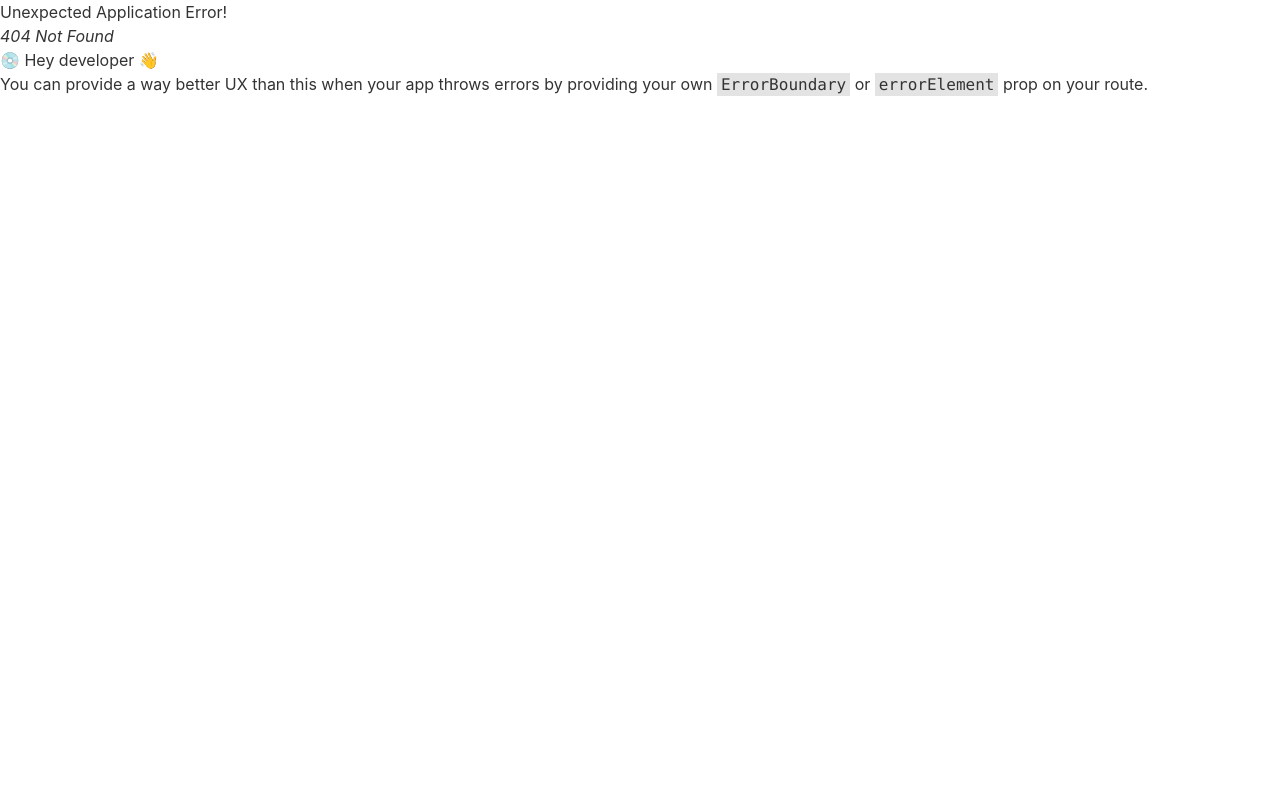
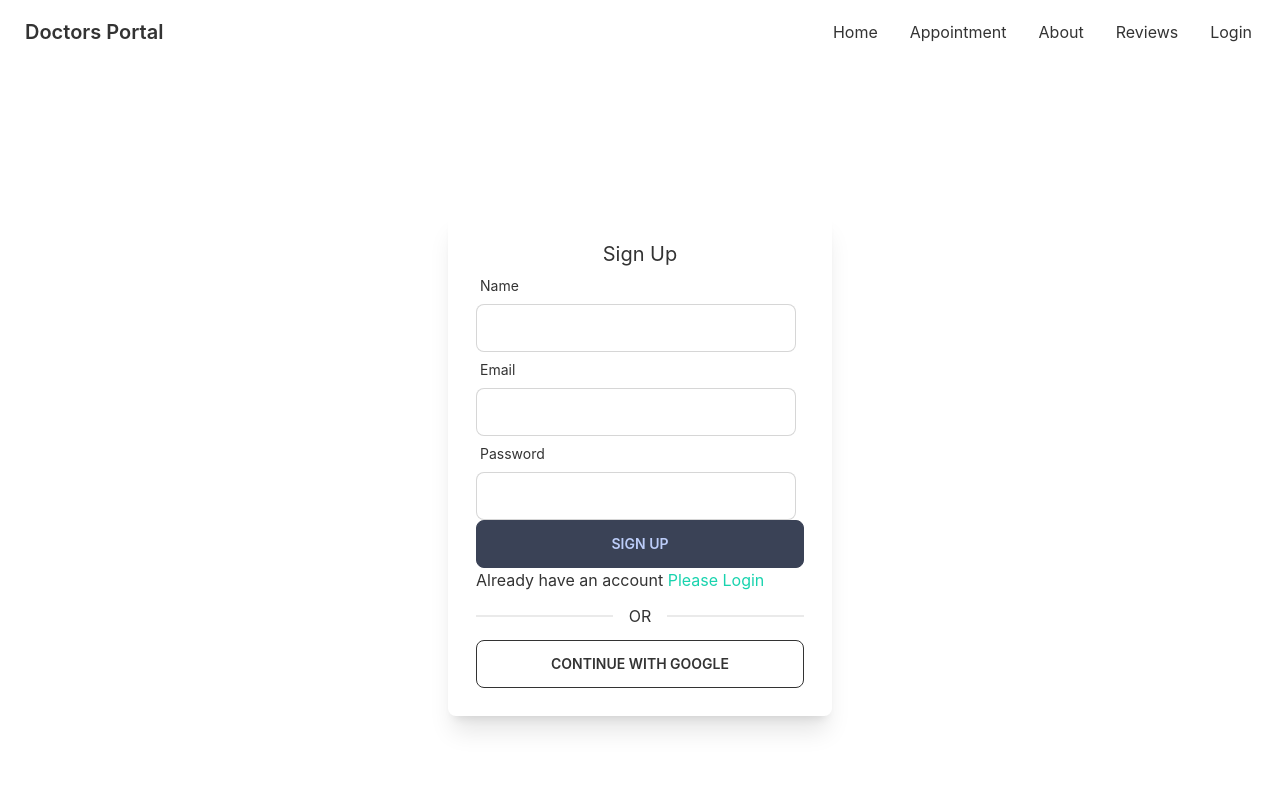
Before and after one commit to mohon63/doctors-portal-client2, a React (Create React App) app: page /signup in a window 1280 px wide. Before the commit this address had no page. Shown: the top 800 px of the page. Built offline with nearby package versions, Linux system fonts and the light colour scheme.

Commit message:
login and signUP authentication

```diff
--- a/src/Pages/Login/Login.js
+++ b/src/Pages/Login/Login.js
@@ -1,24 +1,37 @@
-import React, { useState } from 'react';
+import React from 'react';
 import { useForm } from 'react-hook-form';
 import { Link } from 'react-router-dom';
 
 const Login = () => {
-    const { register, handleSubmit } = useForm();
-    const [data, setData] = useState('')
+    const { register, formState: { errors }, handleSubmit } = useForm();
+    const handleLogin = data => {
+        console.log(data)
+    }
     return (
         <div className='h-[800px] flex justify-center items-center'>
             <div className='w-96 p-7 shadow-xl rounded-lg'>
-                <h2 className='text-xl'>Login</h2>
-                <form onSubmit={handleSubmit(setData)}>
+                <h2 className='text-xl text-center'>Login</h2>
+                <form onSubmit={handleSubmit(handleLogin)}>
 
                     <div className="form-control w-full max-w-xs">
                         <label className="label"><span className="label-text">Email</span></label>
-                        <input type="text" {...register("email")} className="input input-bordered w-full max-w-xs" />
+                        <input type="email"
+                            {...register("email", {
+                                required: "Email Address is required"
+                            })}
+                            className="input input-bordered w-full max-w-xs" />
+                        {errors.email && <p className='text-red-600'>{errors.email?.message}</p>}
                     </div>
                     <div className="form-control w-full max-w-xs">
                         <label className="label"><span className="label-text">Password</span></label>
-                        <input type="password" {...register("password")} className="input input-bordered w-full max-w-xs" />
+                        <input type="password"
+                            {...register("password", {
+                                required: "Password is required",
+                                minLength: { value: 6, message: "Password must be 6 characters or longer" }
+                            })}
+                            className="input input-bordered w-full max-w-xs" />
                         <label className="label"><span className="label-text">Forget Password?</span></label>
+                        {errors.password && <p className='text-red-600 mb-3'>{errors.password?.message}</p>}
                     </div>
                     <input className='btn btn-accent w-full' value={"Login"} type="submit" />
                 </form>
--- /dev/null
+++ b/src/Pages/SignUp/SignUp.js
@@ -0,0 +1,48 @@
+import React from 'react';
+import { useForm } from 'react-hook-form';
+import { Link } from 'react-router-dom';
+
+const SignUp = () => {
+    const { register, handleSubmit, formState: { errors } } = useForm();
+    const handleSignUp = (data) => {
+        console.log(data);
+    }
+    return (
+        <div className='h-[800px] flex justify-center items-center'>
+            <div className='w-96 p-7 shadow-xl rounded-lg'>
+                <h2 className='text-xl text-center'>Sign Up</h2>
+
+                <form onSubmit={handleSubmit(handleSignUp)}>
+                    <div className="form-control w-full max-w-xs">
+                        <label className="label"><span className="label-text">Name</span></label>
+                        <input type="text" {...register("name", {
+                            required: "Name is required"
+                        })} className="input input-bordered w-full max-w-xs" />
+                        {errors.name && <p className='text-red-500'>{errors.name?.message}</p>}
+                    </div>
+                    <div className="form-control w-full max-w-xs">
+                        <label className="label"><span className="label-text">Email</span></label>
+                        <input type="email" {...register("email", {
+                            required: true
+                        })} className="input input-bordered w-full max-w-xs" />
+                    </div>
+                    <div className="form-control w-full max-w-xs">
+                        <label className="label"><span className="label-text">Password</span></label>
+                        <input type="password" {...register("password", {
+                            required: "Password is required",
+                            minLength: { value: 6, message: "Password must be 6 characters or longer" }
+                        })} className="input input-bordered w-full max-w-xs" />
+                        {errors.password && <p className='text-red-500'>{errors.password?.message}</p>}
+                    </div>
+                    <input className='btn btn-accent w-full' value={"Sign UP"} type="submit" />
+                </form>
+
+                <p>Already have an account <Link className='text-secondary' to="/login">Please Login</Link></p>
+                <div className="divider">OR</div>
+                <button className='btn btn-outline w-full'>CONTINUE WITH GOOGLE</button>
+            </div>
+        </div>
+    );
+};
+
+export default SignUp;
--- a/src/Routes/Routes/Routes.js
+++ b/src/Routes/Routes/Routes.js
@@ -3,6 +3,7 @@
 import Home from "../../Pages/Home/Home/Home";
 import Login from "../../Pages/Login/Login";
 import Appointment from "../../Pages/Appointment/Appointment/Appointment";
+import SignUp from "../../Pages/SignUp/SignUp";
 
 const router = createBrowserRouter([
     {
@@ -18,6 +19,10 @@
                 element: <Login></Login>
             },
             {
+                path: '/signup',
+                element: <SignUp></SignUp>
+            },
+            {
                 path: '/appointment',
                 element: <Appointment></Appointment>
             }
--- /dev/null
+++ b/src/firebase/firebase.config.js
@@ -0,0 +1,19 @@
+// Import the functions you need from the SDKs you need
+import { initializeApp } from "firebase/app";
+// TODO: Add SDKs for Firebase products that you want to use
+// https://firebase.google.com/docs/web/setup#available-libraries
+
+// Your web app's Firebase configuration
+const firebaseConfig = {
+    apiKey: process.env.REACT_APP_apiKey,
+    authDomain: process.env.REACT_APP_authDomain,
+    projectId: process.env.REACT_APP_projectId,
+    storageBucket: process.env.REACT_APP_storageBucket,
+    messagingSenderId: process.env.REACT_APP_messagingSenderId,
+    appId: process.env.REACT_APP_appId,
+};
+
+// Initialize Firebase
+const app = initializeApp(firebaseConfig);
+
+export default app;
```
